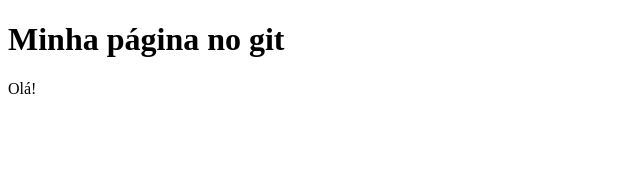
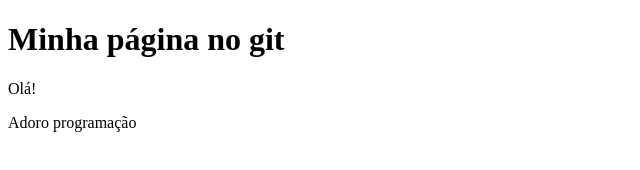
Before and after one commit to JulianaYoshida/gama-no-github, a plain HTML site: page index.html in a window 1280 px wide. Shown: the whole page, without its empty margins (0-640 px from the left). Drawn offline with Linux system fonts and the light colour scheme.

Commit message:
Index atualizado na branch

```diff
--- a/index.html
+++ b/index.html
@@ -9,5 +9,6 @@
 <body>
     <h1>Minha página no git</h1>
     <p>Olá!</p>
+    <p>Adoro programação</p>
 </body>
 </html>
```
